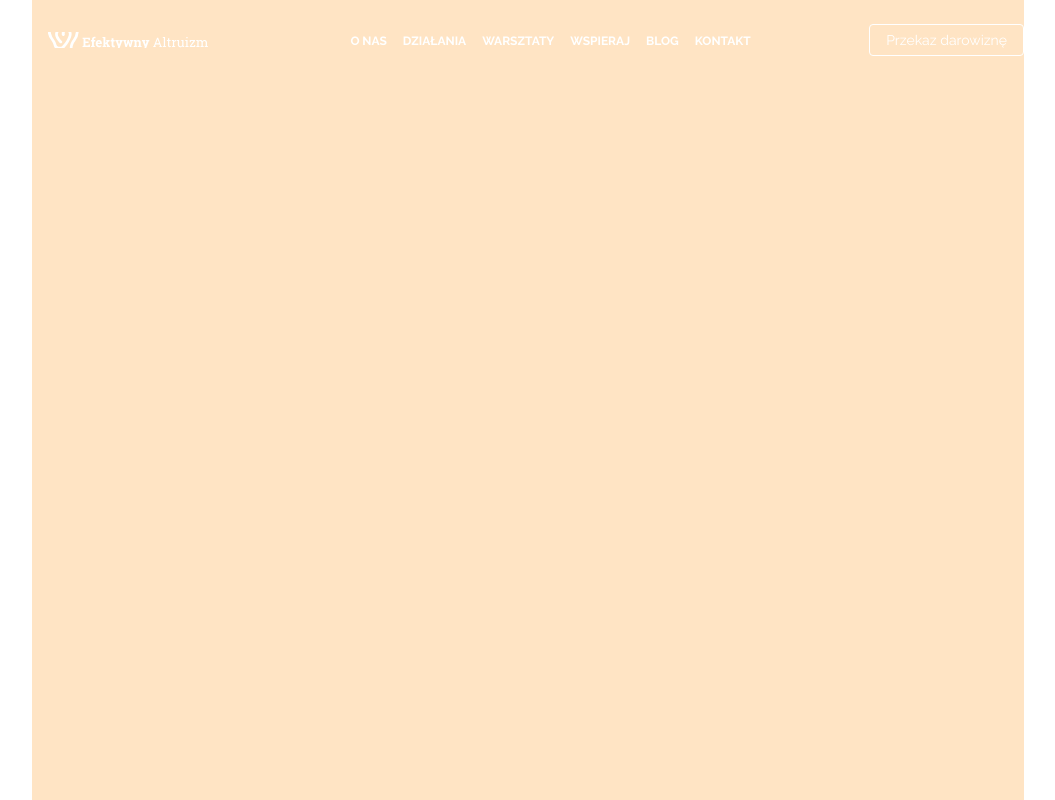
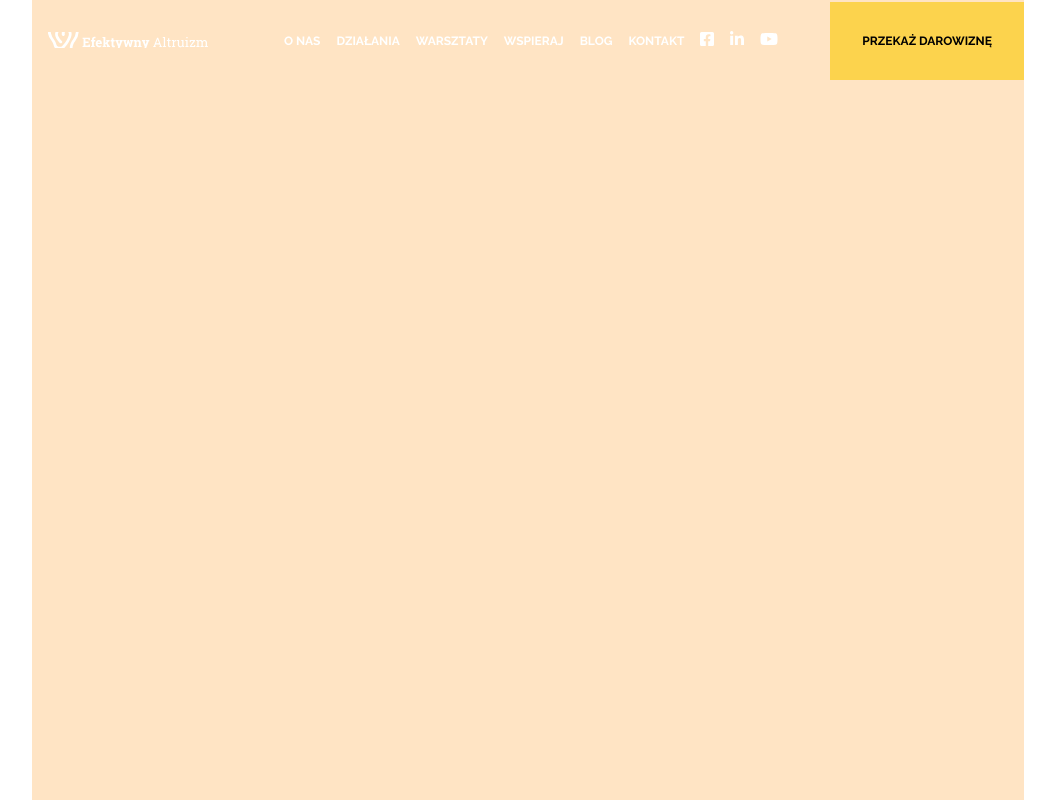
Before and after one commit to eapoland/ea-poland-next, a Next.js app: page / in a window 1280 px wide. Shown: the whole page, without its empty margins (112-1167 px from the left). Built offline with nearby package versions, Linux system fonts and the light colour scheme.

Commit message:
Add GA and desktop navbar

```diff
--- a/components/Navbar/NavbarLink.tsx
+++ b/components/Navbar/NavbarLink.tsx
@@ -4,7 +4,6 @@ import { useRouter } from "next/router";
 
 const NavbarLink = ({ destination, title }) => {
   const router = useRouter();
-  console.log(router.pathname);
   return (
     <Link href={destination}>
       <a
--- /dev/null
+++ b/components/Navbar/NavbarSocialLink.tsx
@@ -0,0 +1,25 @@
+import React from "react";
+import { useRouter } from "next/router";
+import { FontAwesomeIcon } from "@fortawesome/react-fontawesome";
+
+const NavbarSocialLink = ({ destination, icon }) => {
+  const router = useRouter();
+  return (
+    <a
+      href={destination}
+      target="_blank"
+      rel="noopener noreferrer"
+      className={`font-bold uppercase text-base leading-5 text-left px-2 py-4 transition duration-300 ease-in-out hover:underline ${
+        router.pathname === destination ? "underline" : "no-underline"
+      }`}
+      style={{
+        textDecorationThickness: "2px",
+        textUnderlineOffset: "7px",
+      }}
+    >
+      <FontAwesomeIcon icon={icon} />
+    </a>
+  );
+};
+
+export default NavbarSocialLink;
--- a/components/Navbar/index.tsx
+++ b/components/Navbar/index.tsx
@@ -5,6 +5,12 @@ import Link from "next/link";
 import eaLogo from "../../public/assets/images/efektywny-altruizm-logo.svg";
 import eaLogoWhite from "../../public/assets/images/efektywny-altruizm-logo-white.svg";
 import NavbarLink from "./NavbarLink";
+import {
+  faFacebookSquare,
+  faLinkedinIn,
+  faYoutube,
+} from "@fortawesome/free-brands-svg-icons";
+import NavbarSocialLink from "./NavbarSocialLink";
 
 const Navbar = () => {
   const [isExpanded, setExpanded] = useState(false);
@@ -73,14 +79,26 @@ const Navbar = () => {
           <NavbarLink destination="/act" title="Wspieraj" />
           <NavbarLink destination="/blog" title="Blog" />
           <NavbarLink destination="/contact" title="Kontakt" />
+          <NavbarSocialLink
+            destination="https://www.facebook.com/efektywnyaltruizmfundacja"
+            icon={faFacebookSquare}
+          />
+          <NavbarSocialLink
+            destination="https://www.linkedin.com/company/efektywnyaltruizm/"
+            icon={faLinkedinIn}
+          />
+          <NavbarSocialLink
+            destination="https://www.youtube.com/channel/UCj6HkTu_5nYypCRKc-7y27A"
+            icon={faYoutube}
+          />
         </div>
       </div>
       <div>
         <a
           href="#"
-          className="inline-block text-sm px-4 py-2 leading-none border rounded text-white border-white hover:border-transparent hover:text-teal-500 hover:bg-white mt-4 lg:mt-0"
+          className="p-8 bg-yellow-300 text-black text-xs w-full h-full font-bold uppercase font-sans"
         >
-          Przekaz darowiznę
+          Przekaż darowiznę
         </a>
       </div>
     </nav>
--- /dev/null
+++ b/lib/ga/index.js
@@ -0,0 +1,11 @@
+// log the pageview with their URL
+export const pageview = (url) => {
+  window.gtag("config", process.env.NEXT_PUBLIC_GOOGLE_ANALYTICS, {
+    page_path: url,
+  });
+};
+
+// log specific events happening.
+export const event = ({ action, params }) => {
+  window.gtag("event", action, params);
+};
--- a/pages/_app.tsx
+++ b/pages/_app.tsx
@@ -1,8 +1,30 @@
+import { useEffect } from "react";
+import { useRouter } from "next/router";
+import { config } from "@fortawesome/fontawesome-svg-core";
+import "@fortawesome/fontawesome-svg-core/styles.css";
+
+import * as ga from "../lib/ga";
 import Navbar from "../components/Navbar";
 import "../styles/globals.css";
 import "../styles/styles.css";
 
+config.autoAddCss = false;
+
 function MyApp({ Component, pageProps }) {
+  const router = useRouter();
+
+  useEffect(() => {
+    const handleRouteChange = (url) => {
+      ga.pageview(url);
+    };
+
+    router.events.on("routeChangeComplete", handleRouteChange);
+
+    return () => {
+      router.events.off("routeChangeComplete", handleRouteChange);
+    };
+  }, [router.events]);
+
   return (
     <div className="container mx-auto">
       <Navbar />
--- a/pages/_document.tsx
+++ b/pages/_document.tsx
@@ -92,6 +92,22 @@ class MyDocument extends Document {
             href="https://fonts.googleapis.com/css2?family=Raleway:wght@300;400;500;600;700&family=Roboto+Slab:wght@300;400;500;600&display=swap"
             rel="stylesheet"
           />
+          <script
+            async
+            src={`https://www.googletagmanager.com/gtag/js?id=${process.env.NEXT_PUBLIC_GOOGLE_ANALYTICS}`}
+          />
+          <script
+            dangerouslySetInnerHTML={{
+              __html: `
+            window.dataLayer = window.dataLayer || [];
+            function gtag(){dataLayer.push(arguments);}
+            gtag('js', new Date());
+            gtag('config', '${process.env.NEXT_PUBLIC_GOOGLE_ANALYTICS}', {
+              page_path: window.location.pathname,
+            });
+          `,
+            }}
+          />
         </Head>
         <body>
           <Main />
```
Also changed, not shown: package.json (+9 -2 lines), 2 other files (tests, documents, lock files or other folders).
